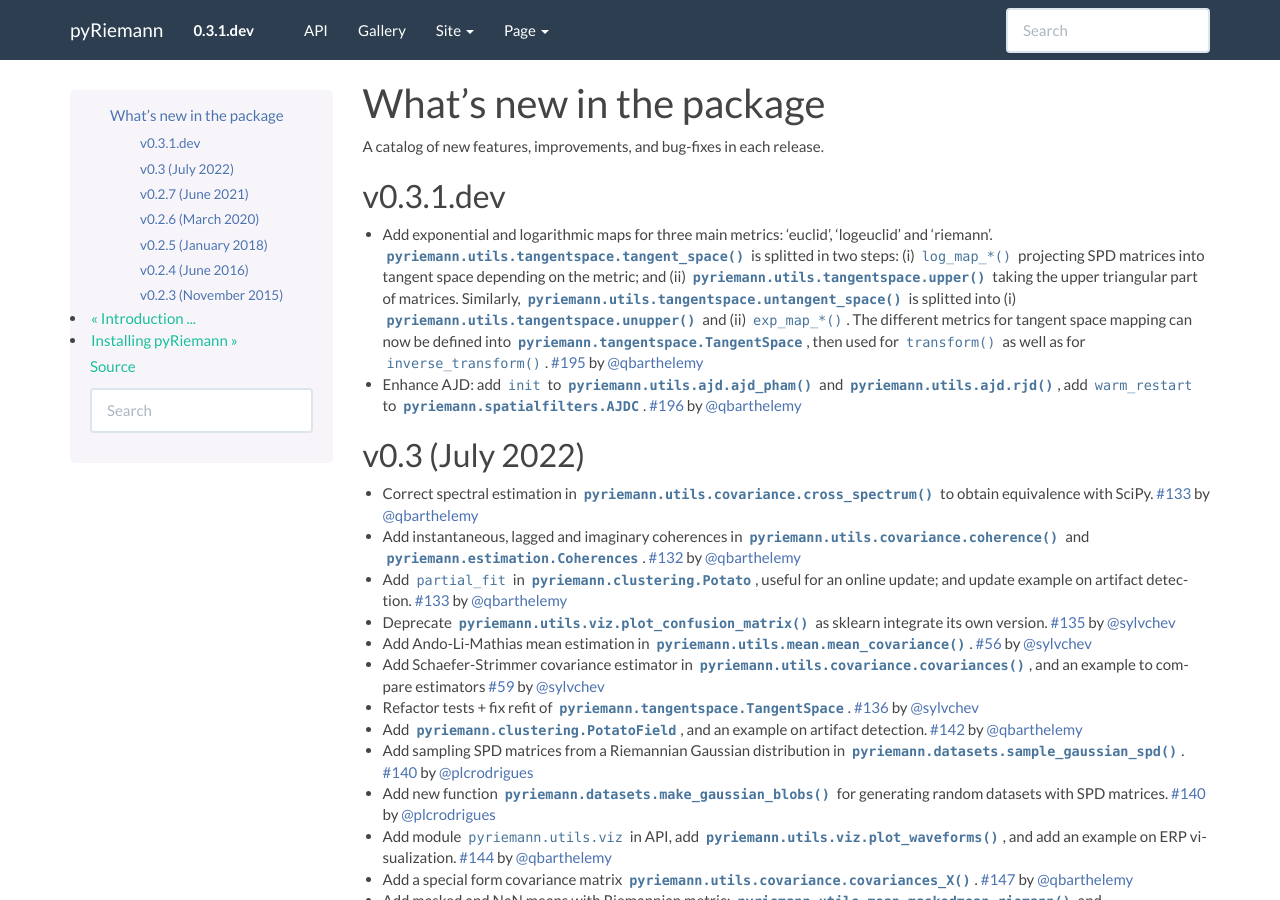
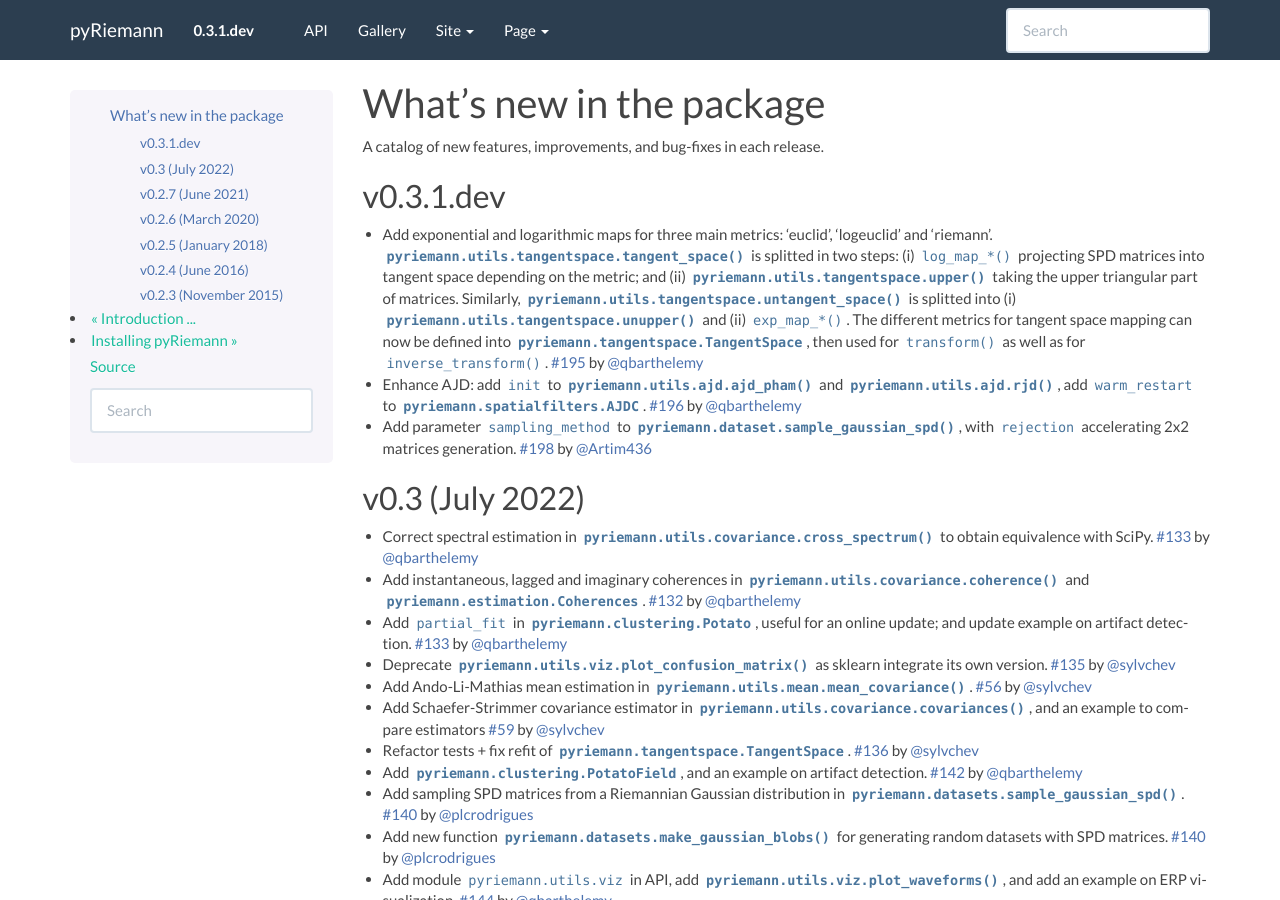
Before and after one commit to pyRiemann/pyRiemann, a Sphinx documentation site: the page built from doc/whatsnew.rst, in a window 1280 px wide and 900 px high. Built offline with Sphinx 7.4.7, drawn with Linux system fonts in a browser that asks for light colours; formulas are drawn with MathJax 3; pages that are not in the unit, such as notebooks, are missing from menus.

Commit message:
complete whatsnew

```diff
--- a/doc/whatsnew.rst
+++ b/doc/whatsnew.rst
@@ -18,6 +18,8 @@ v0.3.1.dev
 
 - Enhance AJD: add ``init`` to :func:`pyriemann.utils.ajd.ajd_pham` and :func:`pyriemann.utils.ajd.rjd`,
   add ``warm_restart`` to :class:`pyriemann.spatialfilters.AJDC`. :pr:`196` by :user:`qbarthelemy`
+
+- Add parameter ``sampling_method`` to :func:`pyriemann.dataset.sample_gaussian_spd`, with ``rejection`` accelerating 2x2 matrices generation. :pr:`198` by :user:`Artim436`
 
 v0.3 (July 2022)
 ----------------
```
